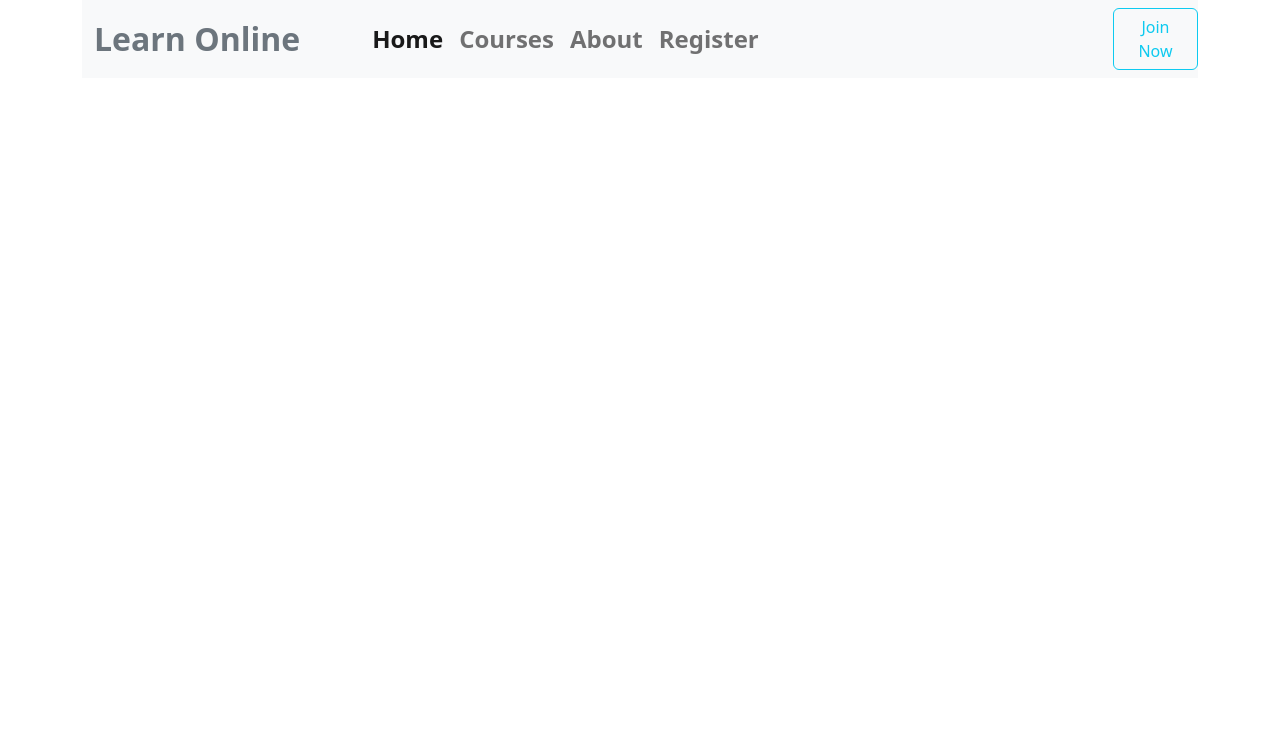
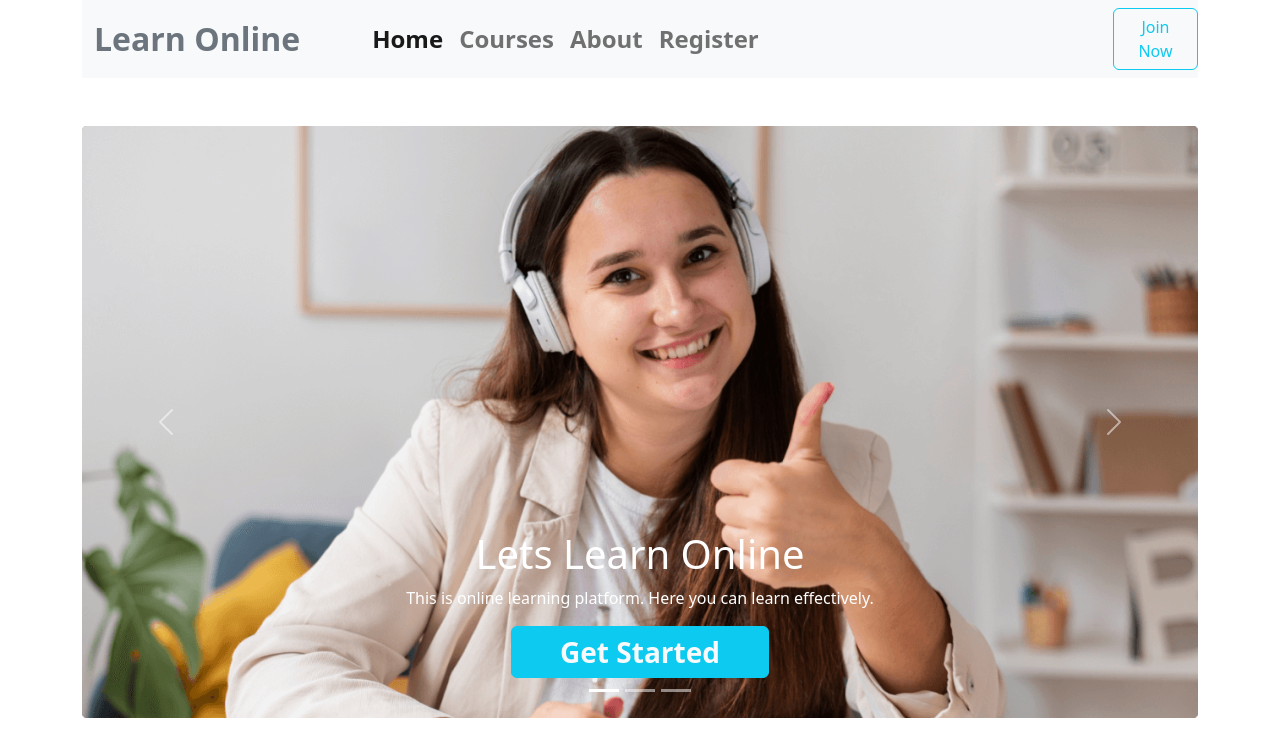
Before and after one commit to mahin-wd/Learn-Online, a plain HTML site: page index.html in a window 1280 px wide. Drawn offline with nearby package versions, Linux system fonts and the light colour scheme.

Commit message:
header finished

```diff
--- a/index.html
+++ b/index.html
@@ -44,7 +44,55 @@
           </nav>
           <!-- NavBar finish -->
 
+          <!-- Slider Starts Here -->
+          <div id="carouselExampleCaptions" class="carousel slide mt-5" data-bs-ride="false">
+            <div class="carousel-indicators">
+              <button type="button" data-bs-target="#carouselExampleCaptions" data-bs-slide-to="0" class="active" aria-current="true" aria-label="Slide 1"></button>
+              <button type="button" data-bs-target="#carouselExampleCaptions" data-bs-slide-to="1" aria-label="Slide 2"></button>
+              <button type="button" data-bs-target="#carouselExampleCaptions" data-bs-slide-to="2" aria-label="Slide 3"></button>
+            </div>
+            <div class="carousel-inner">
+              <div class="carousel-item active">
+                <img src="images/cover/cover-1.png" class="d-block w-100" alt="...">
+                <div class="carousel-caption d-md-block">
+                  <h1>Lets Learn  Online</h1>
+                  <p>This is online learning platform. Here you can learn effectively.</p>
+                  <button class="btn btn-info fs-3 fw-semibold text-light px-5 py-1">Get Started</button>
+                </div>
+              </div>
+              <div class="carousel-item">
+                <img src="images/cover/cover-2.jpg" class="d-block w-100" alt="...">
+                <div class="carousel-caption d-md-block">
+                    <h1>Lets Learn  Online</h1>
+                    <p>This is online learning platform. Here you can learn effectively.</p>
+                    <button class="btn btn-info fs-3 fw-semibold text-light px-5 py-1">Get Started</button>
+                  </div>
+              </div>
+              <div class="carousel-item">
+                <img src="images/cover/cover-3.jpg" class="d-block w-100" alt="...">
+                <div class="carousel-caption d-md-block">
+                    <h1>Lets Learn  Online</h1>
+                    <p>This is online learning platform. Here you can learn effectively.</p>
+                    <button class="btn btn-info fs-3 fw-semibold text-light px-5 py-1">Get Started</button>
+                  </div>
+            </div>
+            <button class="carousel-control-prev" type="button" data-bs-target="#carouselExampleCaptions" data-bs-slide="prev">
+              <span class="carousel-control-prev-icon" aria-hidden="true"></span>
+              <span class="visually-hidden">Previous</span>
+            </button>
+            <button class="carousel-control-next" type="button" data-bs-target="#carouselExampleCaptions" data-bs-slide="next">
+              <span class="carousel-control-next-icon" aria-hidden="true"></span>
+              <span class="visually-hidden">Next</span>
+            </button>
+          </div>
+          <!-- Slider Finish -->
+
     </header>
+    <!-----------------------------
+        Finished Header Section
+    ------------------------------->
+
+
 
     <!-- bootstrap Js link -->
     <script src="https://cdn.jsdelivr.net/npm/bootstrap@5.2.0/dist/js/bootstrap.bundle.min.js" integrity="sha384-A3rJD856KowSb7dwlZdYEkO39Gagi7vIsF0jrRAoQmDKKtQBHUuLZ9AsSv4jD4Xa" crossorigin="anonymous"></script>
```
Also changed, not shown: images/cover/cover-2.jpg.
